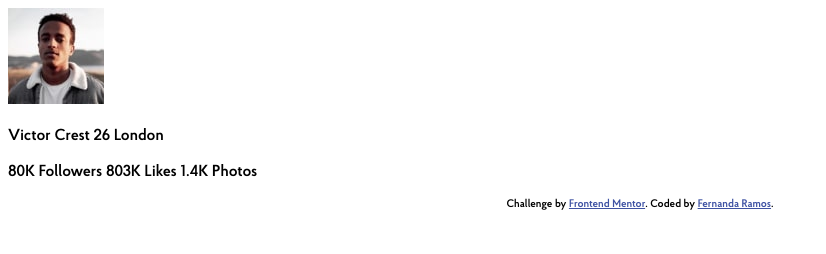
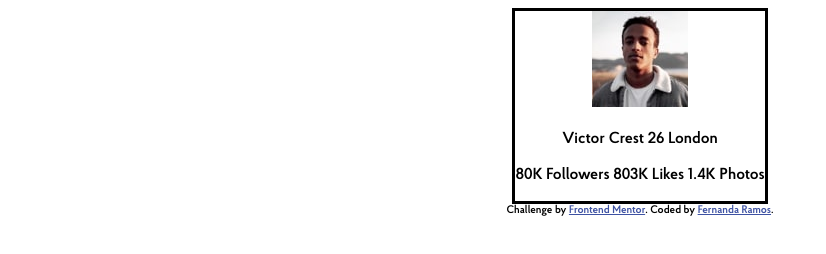
Before and after one commit to arfernanda/profile-card-component, a plain HTML site: page index.html in a window 1280 px wide. Shown: the whole page, without its empty margins (0-826 px from the left). Drawn offline with Linux system fonts and the light colour scheme.

Commit message:
Alinha o card no centro

```diff
--- a/style.css
+++ b/style.css
@@ -1,5 +1,14 @@
 body{
   font-family: "Proba", Arial, Helvetica, sans-serif;
+}
+
+main{
+  display: flex;
+  justify-content: center;
+  text-align: center;
+}
+.card{
+  border: solid;
 }
 
 @font-face {
```
